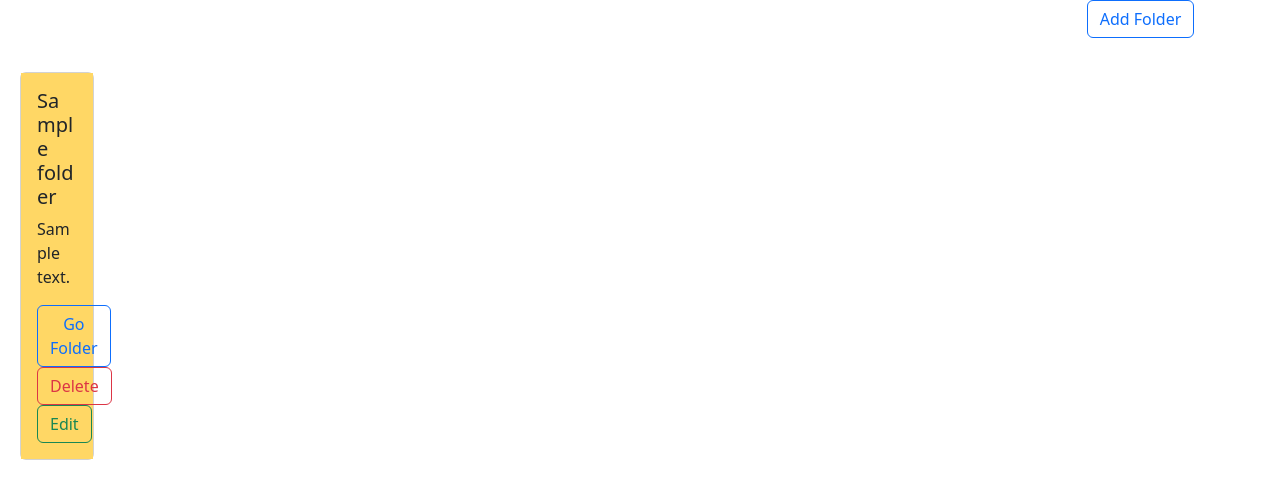
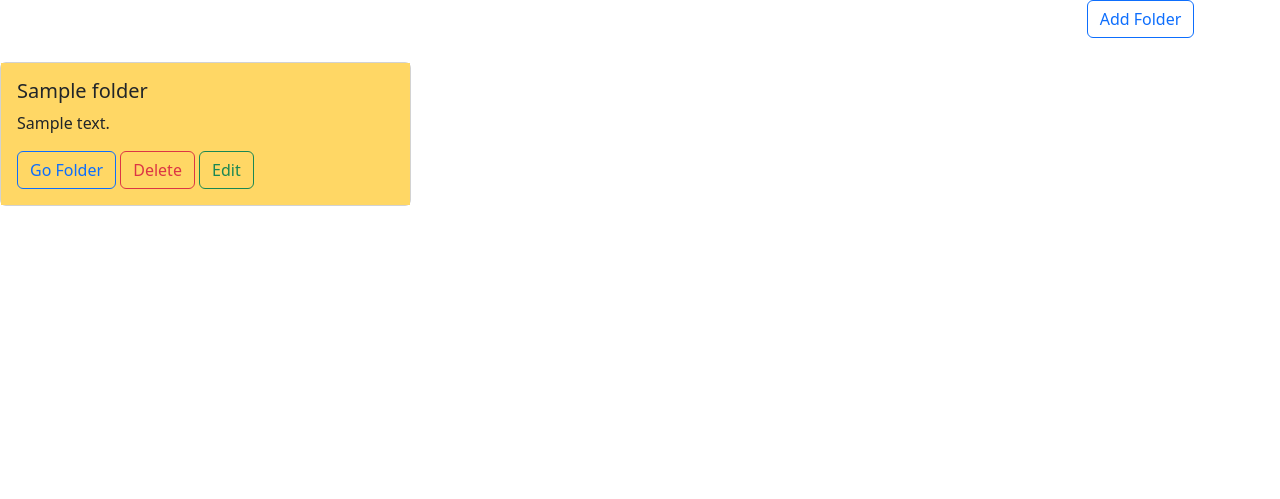
Before and after one commit to puspendusahu/Google-Drive-System, a Django app: template DriveApp/templates/DriveApp/index.html in a window 1280 px wide. Shown: the part 56-555 px from the top of the page. Run offline with Django 4.2, Linux system fonts and the light colour scheme; the template is opened without the code that fills it: values that come from a table or form of the project are taken from there, others are empty; tables that the repository leaves empty hold one stand-in row (values such as "Sample post"); some libraries are stand-ins or nearby versions.

Commit message:
Update index.html

```diff
--- a/DriveApp/templates/DriveApp/index.html
+++ b/DriveApp/templates/DriveApp/index.html
@@ -16,7 +16,7 @@
 
 </div>
 
-<div style="display: flex; padding: 10px 20px; justify-content: space-between">
+<div>
   <div class="row">
     <div class="container py-3">
       <div class="row" id="mainFolderDiv">
```
